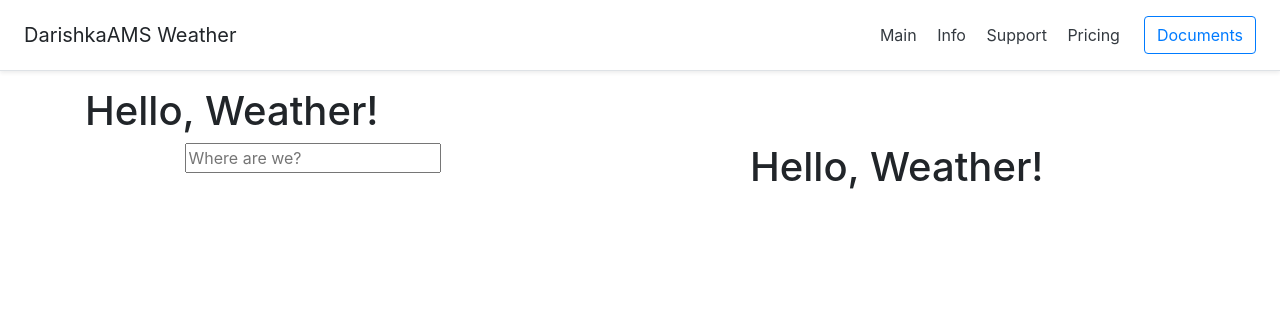
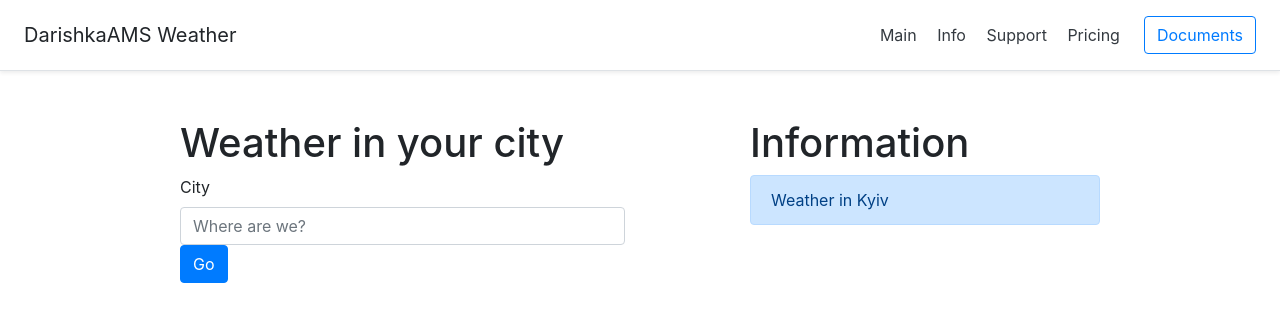
Before and after one commit to DarishkaAMS/Covid-19-Mapping, a Python web app: template weather/templates/weather/index.html in a window 1280 px wide. Shown: the top 322 px of the page. Run offline with Jinja, Linux system fonts and the light colour scheme; the template is opened without the code that fills it, so the values that code supplies are empty.

Commit message:
Add containers @ index.html

```diff
--- a/weather/templates/weather/index.html
+++ b/weather/templates/weather/index.html
@@ -22,17 +22,21 @@
       </nav>
       <a class="btn btn-outline-primary" href="#">Documents</a>
     </div>
-    <div class="container">
-      <h1>Hello, Weather!</h1>
+    <div class="container mt-5">
       <div class="row">
         <div class="col-5 offset-1">
+          <h1>Weather in your city</h1>
           <form action="">
-            <label for="city" ></label>
-            <input type="text" id="city" name="city" placeholder="Where are we?">
+            <label for="city">City</label>
+            <input type="text" id="city" class="form-control" name="city" placeholder="Where are we?">
+            <input type="submit" name="send" value="Go" class="btn btn-primary">
           </form>
         </div>
         <div class="col-4 offset-1">
-          <h1>Hello, Weather!</h1>
+          <h1>Information</h1>
+          <div class="alert alert-primary">
+            Weather in Kyiv
+          </div>
         </div>
       </div>
     </div>
```
